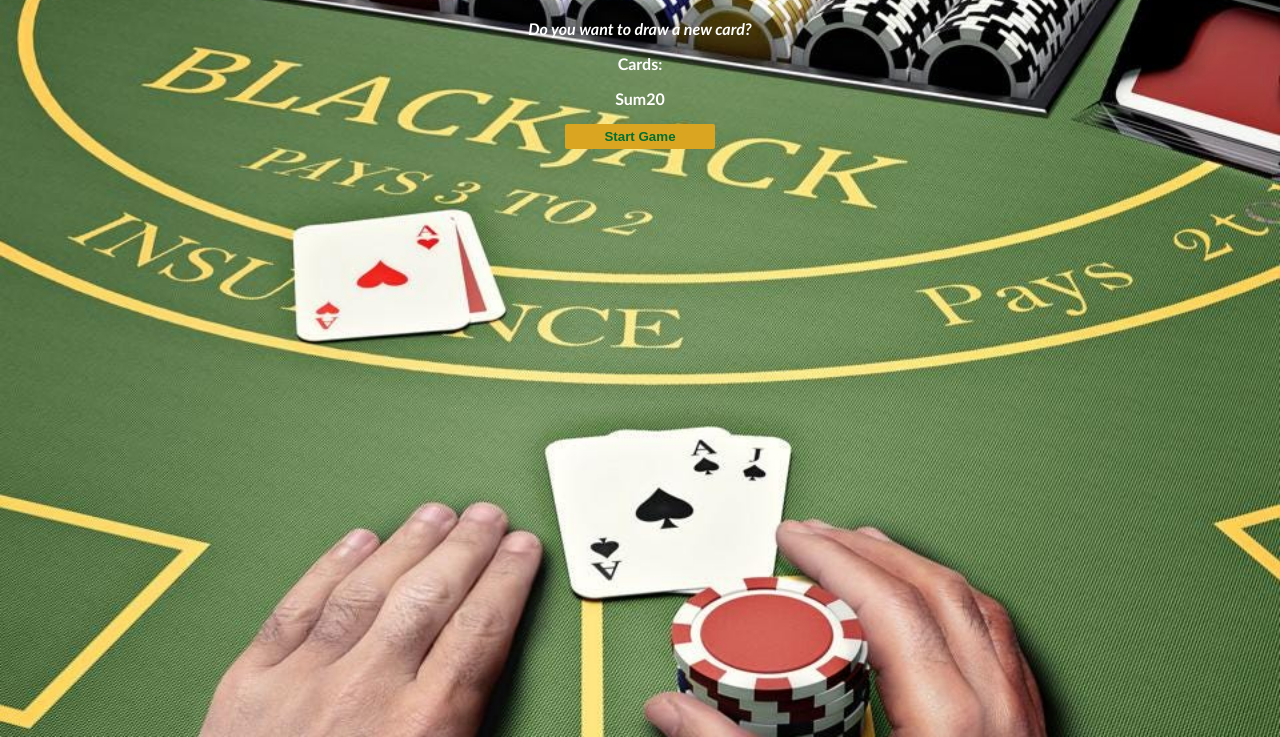
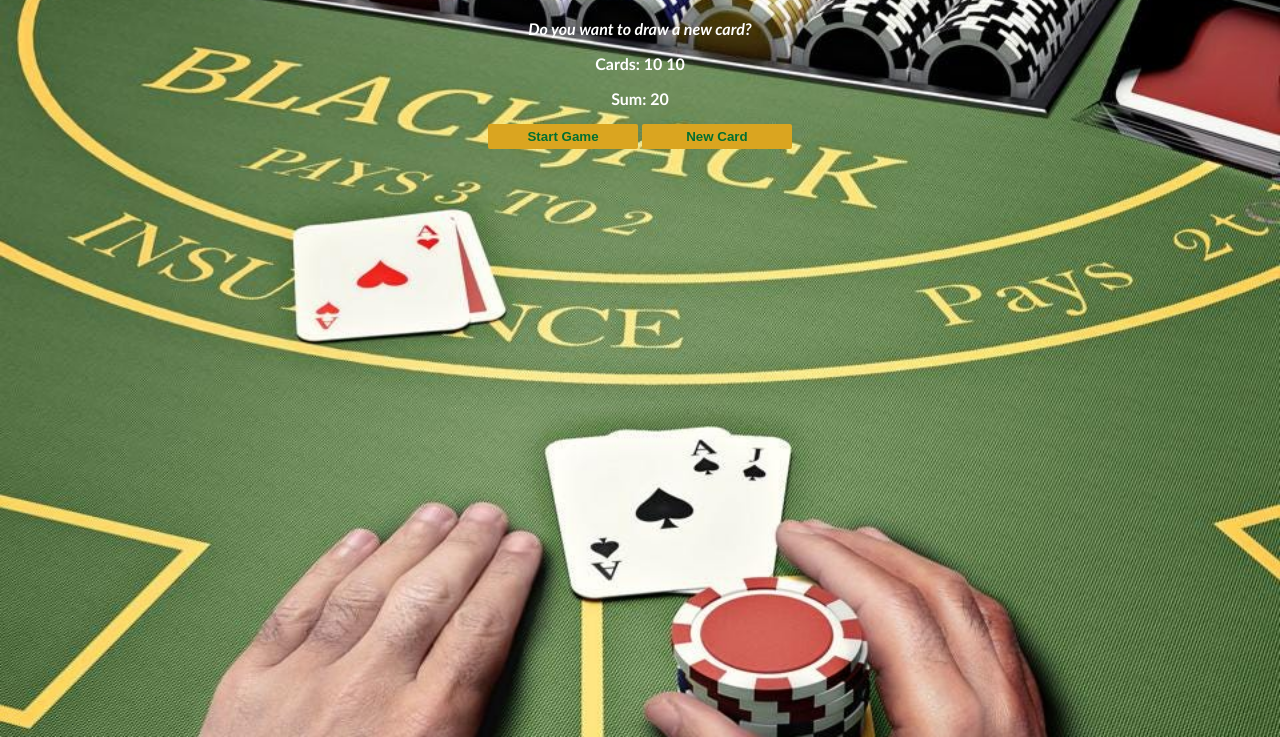
Before and after one commit to Jjarrett32/blackjack-game, a plain HTML site: page index.html in a window 1280 px wide. Both pictures are taken after a click on the button "Start Game". Shown: the part 63-800 px from the top of the page. Drawn offline with Linux system fonts and the light colour scheme.

Commit message:
made some changes to a few files

```diff
--- a/index.css
+++ b/index.css
@@ -25,4 +25,5 @@ button{
     font-weight: bold;
     border: none;
     border-radius: 2px;
+    margin-bottom: 4px;
 }
--- a/index.html
+++ b/index.html
@@ -10,10 +10,10 @@
 <body>
     <h1>Blackjack</h1>
     <p id="message-el">want to play a round?</p>
-    <p>Cards:</p>
+    <p id="cards-el">Cards:</p>
     <p id="sum-el">Sum:</p>
     <button onclick="startGame()">Start Game</button>
-
+    <button onclick="newCard()">New Card</button>
 
 <script src="index.js"></script>
 </body>
--- a/index.js
+++ b/index.js
@@ -1,16 +1,18 @@
 let firstCard = 10
 let secondCard = 10
+let cards = [firstCard, secondCard]//array -order list of items
 let sum = firstCard + secondCard
 let hasBlackJack = false
 let isAlive = true
 let message = ""
+let cardsEl = document.getElementById("cards-el")
+let messageEl = document.getElementById("message-el")
+//let sumEl  = document.getElementById("sum-el")its the same thing as line 11 and its also the same concept as line 9
+let sumEl  = document.querySelector("#sum-el")
 
-
-let messageEl = document.getElementById("message-el")
-let sumEl  = document.getElementById("sum-el")
-
-function startGame(){
-    sumEl.textContent = "Sum" + sum
+function renderGame(){
+    cardsEl.textContent = "Cards: " + cards[0] + " " + cards[1]
+    sumEl.textContent = "Sum: " + sum
     if (sum <= 20){
         message = "Do you want to draw a new card?"
     }else if(sum === 21){
@@ -21,3 +23,15 @@ function startGame(){
         console.log("message")
         messageEl.textContent = message;
     }
+    function newCard() {
+        cardsEl.textContent = "Cards: " + sum
+        sumEl.textContent = "Sum: " + sum
+        console.log("drawing a new card from the deck")
+        let card = 2
+        sum = sum + card
+        renderGame();
+
+    }
+    function startGame() {
+        renderGame()
+    }
```
